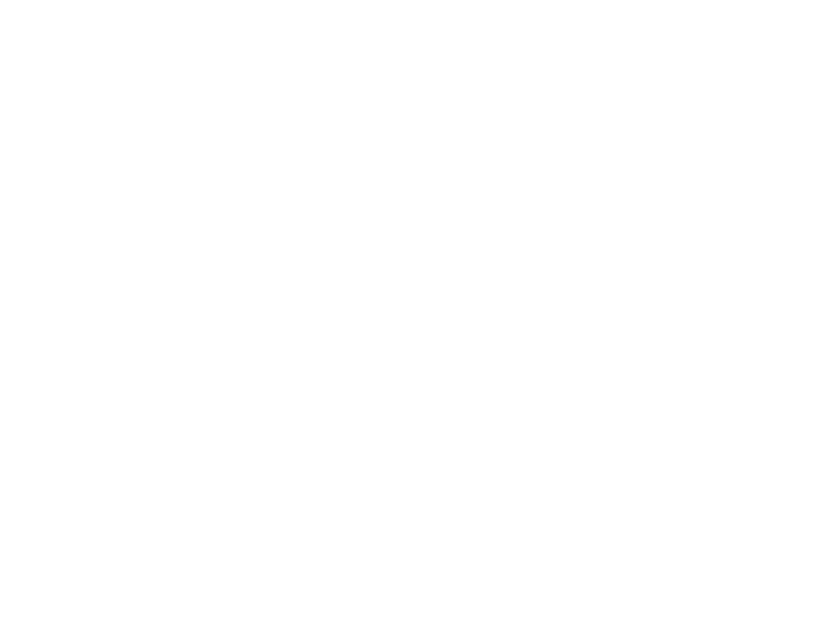
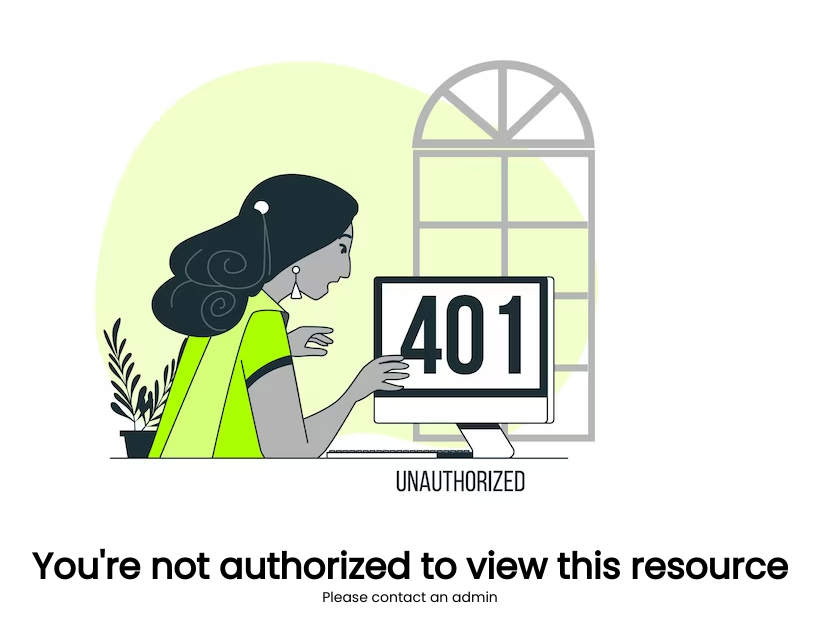
Before and after one commit to Leeyah-123/Health360, a Vue app: page /401 in a window 1280 px wide. Before the commit this address had no page. Shown: the part 116-758 px from the top of the page, without its empty margins (230-1049 px from the left). Built offline with nearby package versions, Linux system fonts and the light colour scheme.

Commit message:
chore: Add Unauthorized page

```diff
--- a/src/plugins/auth.plugin.ts
+++ b/src/plugins/auth.plugin.ts
@@ -17,6 +17,12 @@
   return userStore.isLoggedIn
 }
 
+export function userIsAdmin() {
+  const userStore = useUserStore()
+
+  return userStore.user?.role === 'admin'
+}
+
 export default {
   install() {}
 }
--- a/src/router/index.ts
+++ b/src/router/index.ts
@@ -1,5 +1,5 @@
 import DashboardLayout from '@/components/layout/dashboard/dashboard.layout.vue'
-import { isUserLoggedIn } from '@/plugins/auth.plugin'
+import { isUserLoggedIn, userIsAdmin } from '@/plugins/auth.plugin'
 import { createRouter, createWebHistory } from 'vue-router'
 import DashboardView from '../views/DashboardView.vue'
 
@@ -12,6 +12,7 @@
       beforeEnter: () => {
         // reject the navigation if user is logged in
         if (!isUserLoggedIn()) return { path: '/auth/login' }
+        else if (!userIsAdmin()) return { path: '/401' }
         else return true
       },
       children: [
@@ -45,6 +46,11 @@
       children: [
         { path: 'login', name: 'login', component: () => import('../views/LoginView.vue') }
       ]
+    },
+    {
+      path: '/401',
+      name: 'Unauthorized',
+      component: () => import('../views/UnauthorizedView.vue')
     }
   ]
 })
--- /dev/null
+++ b/src/views/UnauthorizedView.vue
@@ -0,0 +1,9 @@
+<template>
+  <main class="grid place-items-center h-screen text-center">
+    <div class="p-10 lg:p-0">
+      <img src="/unauthorized.avif" class="" alt="" />
+      <h1 class="sm:text-xl md:text-2xl lg:text-4xl font-semibold -mt-10">You're not authorized to view this resource</h1>
+      <p class="text-xs lg:text-sm font-medium">Please contact an admin</p>
+    </div>
+  </main>
+</template>
```
Also changed, not shown: public/unauthorized.avif (added).
